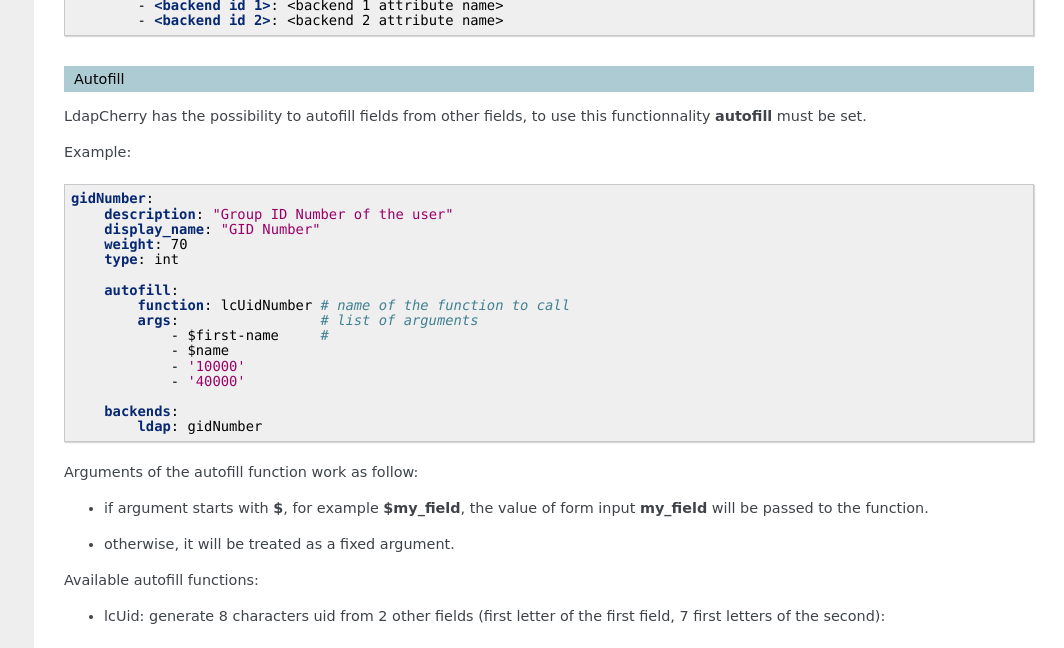
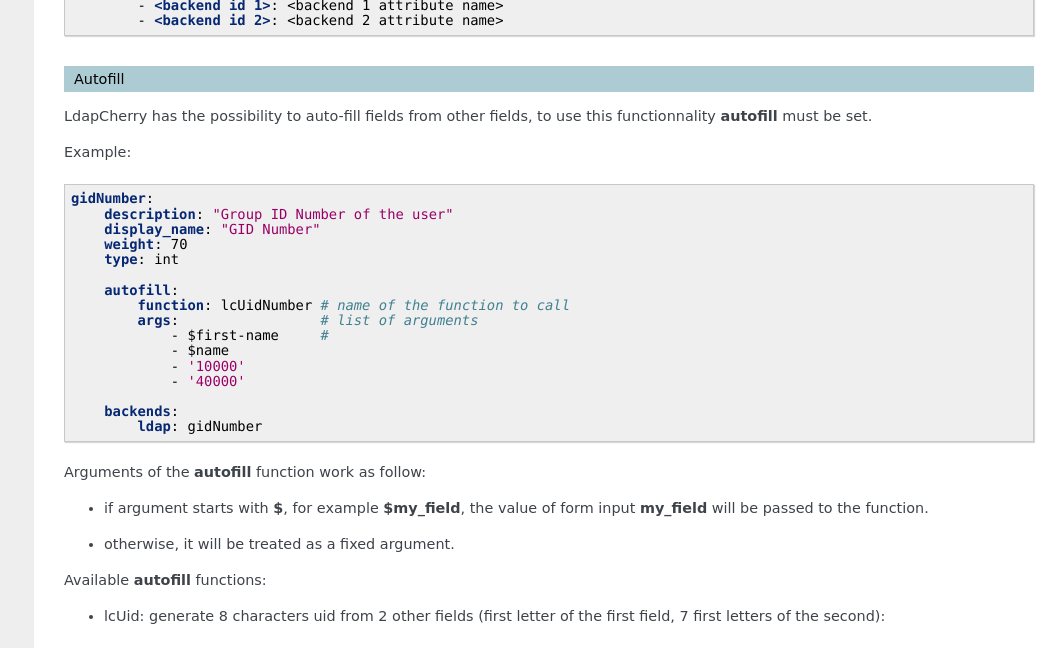
Before and after one commit to kakwa/ldapcherry, a Sphinx documentation site: the page built from docs/deploy.rst, in a window 1280 px wide and 900 px high, scrolled down 2088 px. Shown: the part 152-800 px from the top of the window, without its empty margins (216-1280 px from the left). Built offline with Sphinx 7.4.7, drawn with Linux system fonts in a browser that asks for light colours; some of the changed text lies outside the part shown.

Commit message:
fix typos

```diff
--- a/README.rst
+++ b/README.rst
@@ -32,12 +32,12 @@
 * roles management (as in "groups of groups")
 * autofill forms
 * password policy
-* self modification of some selected fields by normal (non admin) users
+* self modification of some selected fields by normal (non administrator) users
 * nice bootstrap interface
-* modular through pluggable auth, password policy and backend modules
+* modular through pluggable authentication, password policy and backend modules
 
 LdapCherry is not limited to ldap, it can handle virtually any user backend (ex: SQL database, htpasswd file, etc)
-through the proper pluggin (provided that it is implemented ^^).
+through the proper plugin (provided that it is implemented ^^).
 
 LdapCherry also aims to be as simple as possible to deploy: no crazy dependencies,
 few configuration files, extensive debug logs and full documentation.
--- a/docs/deploy.rst
+++ b/docs/deploy.rst
@@ -137,7 +137,7 @@
 Autofill
 ^^^^^^^^
 
-LdapCherry has the possibility to autofill fields from other fields,
+LdapCherry has the possibility to auto-fill fields from other fields,
 to use this functionnality **autofill** must be set.
 
 Example:
@@ -161,12 +161,12 @@
         backends:
             ldap: gidNumber
 
-Arguments of the autofill function work as follow:
+Arguments of the **autofill** function work as follow:
 
 * if argument starts with **$**, for example **$my_field**, the value of form input **my_field** will be passed to the function.
 * otherwise, it will be treated as a fixed argument.
 
-Available autofill functions:
+Available **autofill** functions:
 
 * lcUid: generate 8 characters uid from 2 other fields (first letter of the first field, 7 first letters of the second):
 
```
Also changed, not shown: other parts of docs/deploy.rst (+8 -2 lines).
